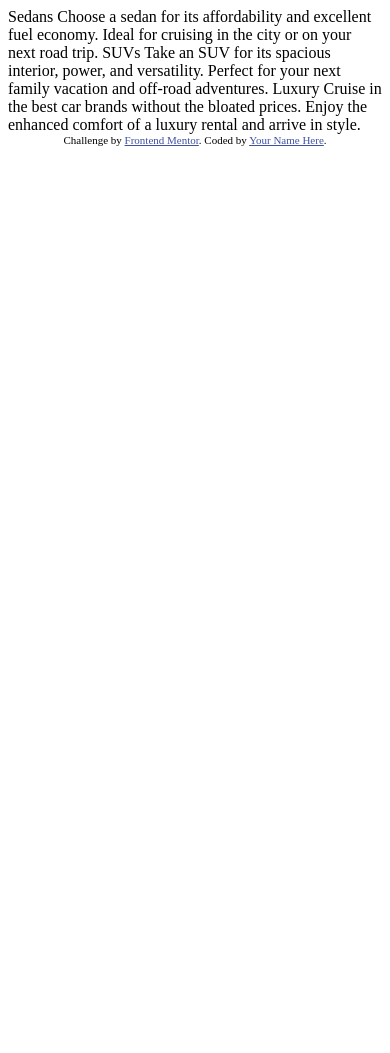
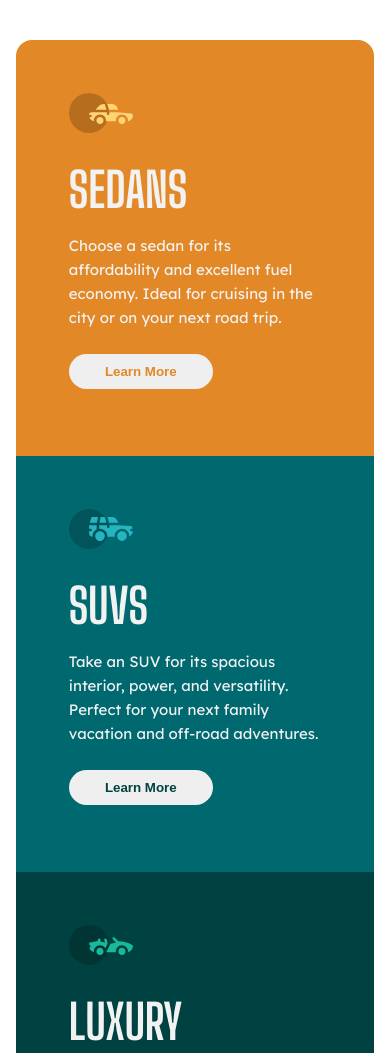
Before and after one commit to BrianRodriguez2/Frontendmentor-1, a plain HTML site: page index.html in a window 390 px wide. Shown: the top 1053 px of the page. Before the commit the page ends 844 px from the top, so only its background shows below. Drawn offline with Linux system fonts and the light colour scheme.

Commit message:
Agregado estilos y responsive

```diff
--- /dev/null
+++ b/css/style.css
@@ -0,0 +1,147 @@
+:root{
+    /* Variables colores */
+    --brightorange: hsl(31, 77%, 52%);
+    --darkcyan: hsl(184, 100%, 22%);
+    --verydarkcyan: hsl(179, 100%, 13%);
+
+    --transparent-white:  hsla(0, 0%, 100%, 0.75);
+    --very-light-gray: hsl(0, 0%, 95%);
+
+}
+
+*{
+    padding: 0;
+    margin: 0;
+    box-sizing: border-box;
+}
+
+body{
+    font-family: 'Lexend Deca', sans-serif;
+    font-size: 15px;
+    color: var(--very-light-gray);
+}
+
+body main div.body_container{
+    margin: 2.5rem 1rem;
+}
+
+body main div.body_container div.box{
+    width: 100%;
+    height: 26rem;
+    padding: 3.3rem;
+}
+
+body main div.body_container .icon_box img{
+    margin-bottom: 1.5rem;
+}
+
+body main div.body_container .orange_box{
+    background-color: var(--brightorange);
+    border-top-left-radius: 1rem;
+    border-top-right-radius: 1rem;
+}
+
+body main div.body_container .cyan_box{
+    background-color: var(--darkcyan);
+}
+
+body main div.body_container .dark_cyan_box{
+    background-color: var(--verydarkcyan);
+    border-bottom-left-radius: 1rem;
+    border-bottom-right-radius: 1rem;
+}
+
+
+body main h4{
+    font-family: 'Big Shoulders Display', cursive;
+    font-size: 3rem;
+    margin-bottom: 1rem;
+}
+
+body main p{
+    line-height : 1.5rem;
+    margin-bottom: 1.5rem;
+}
+
+body main div.body_container button{
+
+    font-weight: bold;
+    border-radius: 1.2rem;
+    border: none;
+    height: 2.2rem;
+    width: 9rem;
+}
+
+body main div.body_container button:hover{
+    border: 0.1rem solid white;
+}
+
+body main div.body_container .orange_box button{
+    color: var(--brightorange);
+}
+
+body main div.body_container .orange_box button:hover{
+    background-color: var(--brightorange);
+    color: white;
+}
+
+body main div.body_container .cyan_box button{
+    color: var(--darkcyan);
+}
+
+body main div.body_container .cyan_box button:hover{
+    background-color: var(--darkcyan);
+    color: white;
+}
+
+body main div.body_container .cyan_box button{
+    color: var(--verydarkcyan);
+}
+
+body main div.body_container .dark_cyan_box button:hover{
+    background-color: var(--verydarkcyan);
+    color: white;
+}
+
+.attribution {
+    font-size: 11px;
+    text-align: center;
+}
+
+.attribution a {
+        color: hsl(228, 45%, 44%);
+}
+
+/* MEDIA QUERIES */
+
+
+    @media (min-width: 1440px) {
+
+        body{
+            margin: 10rem 15rem;
+        }
+
+        body main div.body_container{
+            display: flex;
+        }
+
+        body main div.body_container div.box{
+            height: 400px;
+        }
+
+        body main div.body_container .orange_box{
+            background-color: var(--brightorange);
+            border-top-right-radius: 0;
+            border-top-left-radius: 1rem;
+            border-bottom-left-radius: 1rem;
+        }
+
+        body main div.body_container .dark_cyan_box{
+            background-color: var(--verydarkcyan);
+            border-top-right-radius: 1rem;
+            border-bottom-right-radius: 1rem;
+            border-bottom-left-radius: 0;
+
+        }
+
+    }
--- a/index.html
+++ b/index.html
@@ -1,36 +1,71 @@
 <!DOCTYPE html>
 <html lang="en">
-<head>
-  <meta charset="UTF-8">
-  <meta name="viewport" content="width=device-width, initial-scale=1.0"> <!-- displays site properly based on user's device -->
+  <head>
+    <meta charset="UTF-8" />
+    <meta name="viewport" content="width=device-width, initial-scale=1.0" />
+    <link
+      rel="icon"
+      type="image/png"
+      sizes="32x32"
+      href="./images/favicon-32x32.png"/>
+    <!-- Font -->
+    <link rel="preconnect" href="https://fonts.googleapis.com">
+    <link rel="preconnect" href="https://fonts.gstatic.com" crossorigin>
+    <link href="https://fonts.googleapis.com/css2?family=Big+Shoulders+Display:wght@700&family=Lexend+Deca&display=swap" rel="stylesheet">
+    <!-- Stylesheet -->
+    <link rel="stylesheet" href="/css/style.css" />
+    <!-- Title -->
+    <title>Frontend Mentor | 3-column preview card component</title>
+  </head>
 
-  <link rel="icon" type="image/png" sizes="32x32" href="./images/favicon-32x32.png">
 
-  <title>Frontend Mentor | 3-column preview card component</title>
+  <body>
+    <main>
+      <div class="body_container">
+        <!-- Orange Box-->
+        <div class="box orange_box">
+          <div class="icon_box">
+            <img src="/images/icon-sedans.svg" alt="Sendans Icon" />
+          </div>
+          <h4>SEDANS</h4>
+          <p>
+            Choose a sedan for its affordability and excellent fuel economy.
+            Ideal for cruising in the city or on your next road trip.
+          </p>
+          <button>Learn More</button>
+        </div>
 
-  <!-- Feel free to remove these styles or customise in your own stylesheet 👍 -->
-  <style>
-    .attribution { font-size: 11px; text-align: center; }
-    .attribution a { color: hsl(228, 45%, 44%); }
-  </style>
-</head>
-<body>
+        <!-- Cyan Box-->
+        <div class="box cyan_box">
+          <div class="icon_box">
+            <img src="/images/icon-suvs.svg" alt="Suvs Icon" />
+          </div>
+          <h4>SUVS</h4>
+          <p>
+            Take an SUV for its spacious interior, power, and versatility. Perfect for your next family vacation and off-road adventures.
+          </p>
+          <button>Learn More</button>
+        </div>
 
-  Sedans
-  Choose a sedan for its affordability and excellent fuel economy. Ideal for cruising in the city
-  or on your next road trip.
+        <!-- Dark Cyan Box-->
+        <div class="box dark_cyan_box">
+          <div class="icon_box">
+            <img src="/images/icon-luxury.svg" alt="Sendans Icon" />
+          </div>
+          <h4>LUXURY</h4>
+          <p>Cruise in the best car brands without the bloated prices. Enjoy the
+          enhanced comfort of a luxury rental and arrive in style.</p>
+          <button>Learn More</button>
+        </div>
+      </div>
 
-  SUVs
-  Take an SUV for its spacious interior, power, and versatility. Perfect for your next family vacation
-  and off-road adventures.
-
-  Luxury
-  Cruise in the best car brands without the bloated prices. Enjoy the enhanced comfort of a luxury
-  rental and arrive in style.
-
-  <div class="attribution">
-    Challenge by <a href="https://www.frontendmentor.io?ref=challenge" target="_blank">Frontend Mentor</a>.
-    Coded by <a href="#">Your Name Here</a>.
-  </div>
-</body>
+      <div class="attribution">
+        Challenge by
+        <a href="https://www.frontendmentor.io?ref=challenge" target="_blank"
+          >Frontend Mentor</a
+        >. Coded by
+        <a href="https://github.com/BrianRodriguez2">Brian Rodriguez</a>.
+      </div>
+    </main>
+  </body>
 </html>
```
